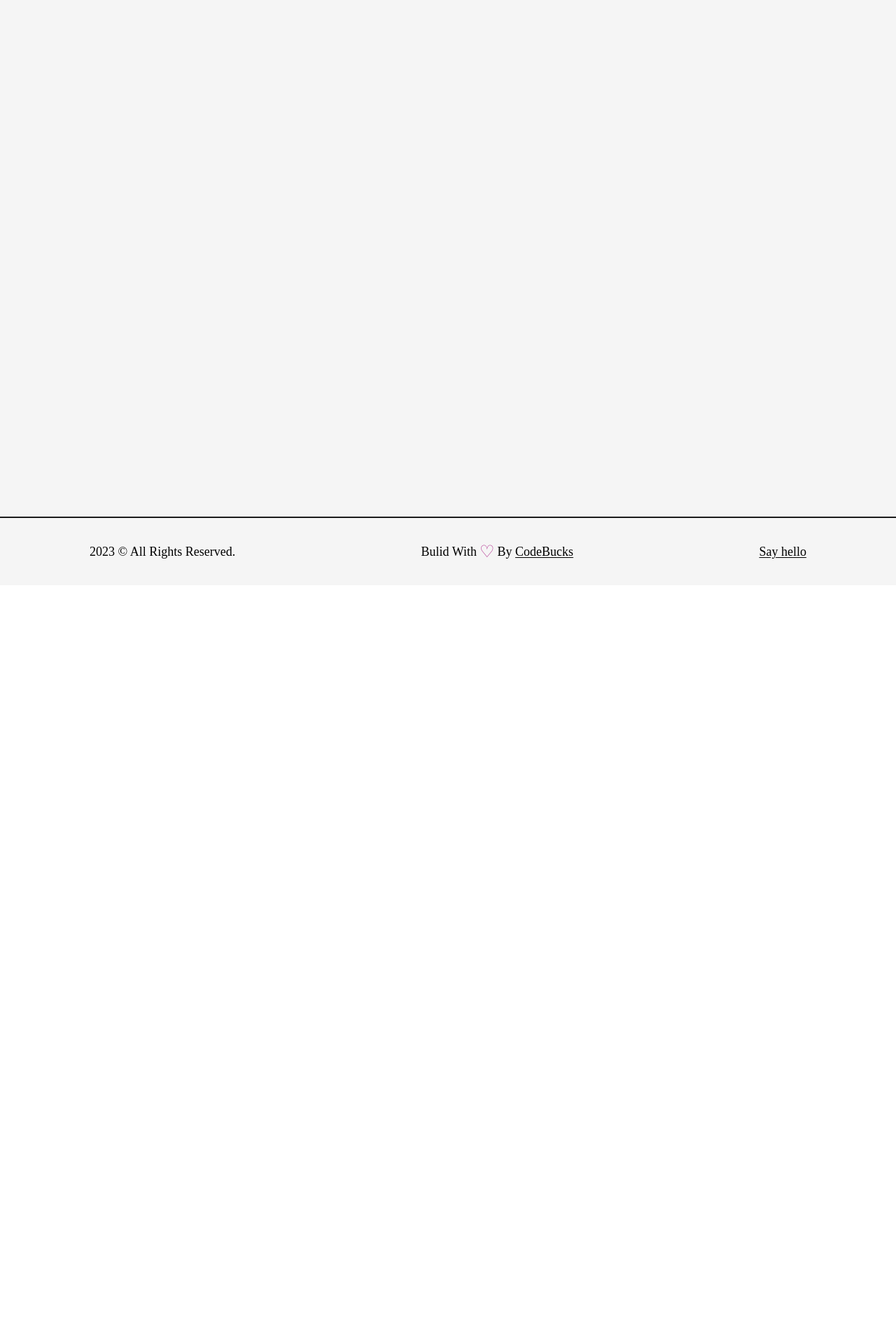
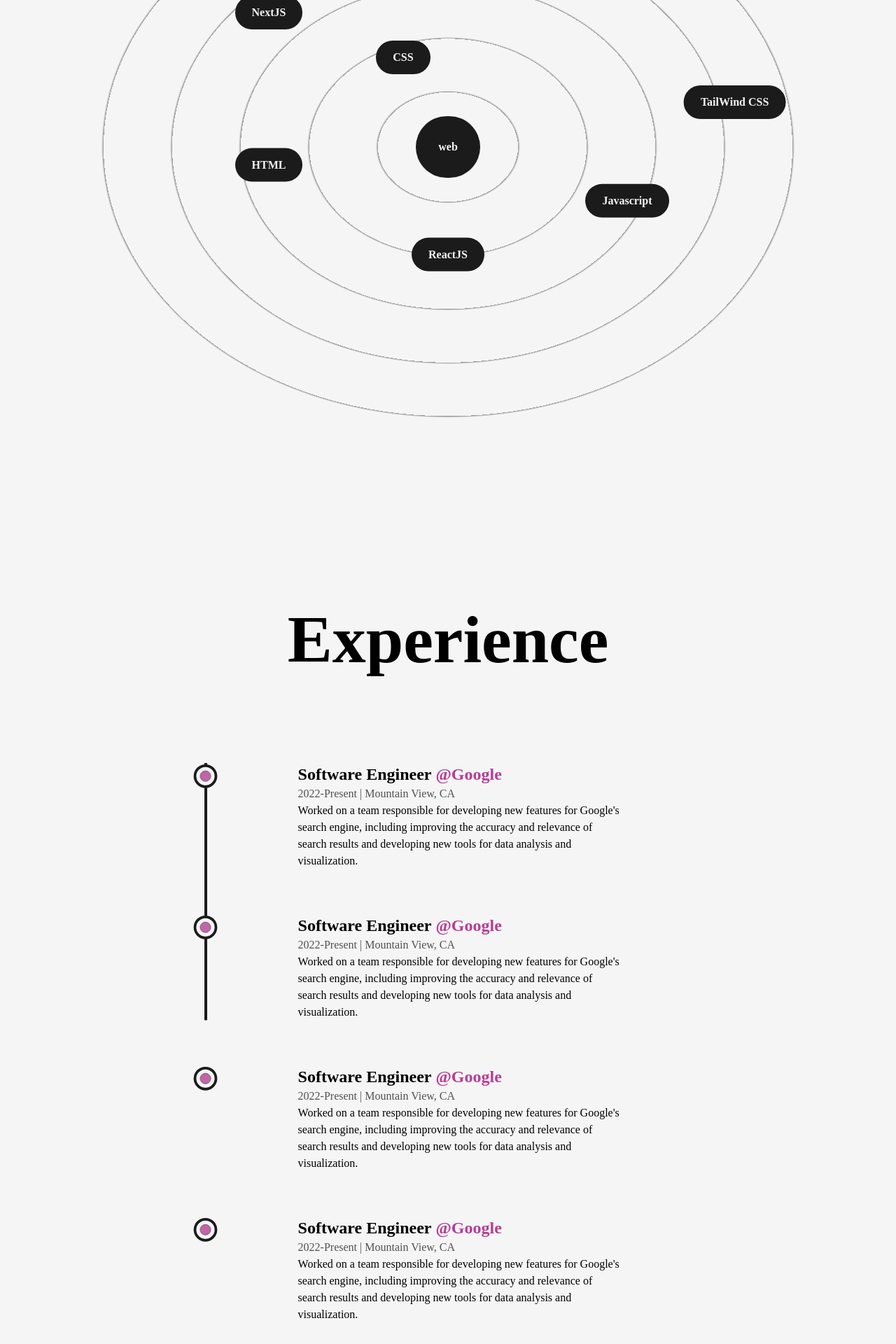
Before and after one commit to toshiki19/portfolio, a Next.js app: page /about in a window 1280 px wide. Shown: the part 1300-3220 px from the top of the page at 70% size. Before the commit the page ends 2136 px from the top, so only its background shows below. Built offline with nearby package versions, Linux system fonts and the light colour scheme.

Commit message:
SkillとExperienceとEducation完成

```diff
--- /dev/null
+++ b/src/components/education.js
@@ -0,0 +1,80 @@
+import React from 'react'
+import { motion, useScroll } from "framer-motion"
+import { useRef } from 'react'
+import LiIcon from './liIcon'
+
+const Details = ({ type, time, place, info}) => {
+    const ref = useRef(null);
+    return  (
+    <li ref={ref} className='my-8 first:mt-0 last:mb-0 w-[60%] mx-auto flex flex-col items-center justify-between' >
+        <LiIcon reference={ref}/>
+        <motion.div
+        initial={{y:50}}
+        whileInView={{y:0}}
+        transition={{duration:0.5, type:'spring'}}
+        >
+            <h3 className='capitalize font-bold text-2xl'>
+                {type}
+            </h3>
+            <span className='capitalize font-medium text-dark/75'>
+            {time} | {place}
+            </span>
+            <p className='font-medium w-full'>
+                {info}
+            </p>
+        </motion.div>
+    </li>
+    )
+}
+
+const Education = () => {
+    const ref = useRef(null);
+    const { scrollYProgress } = useScroll(
+        {
+            target: ref,
+            offset: ["start end", "center start"]
+        }
+    );
+  return (
+    <div className='my-64'>
+        <h2 className='font-bold text-8xl mb-32 w-full text-center'>Experience</h2>
+
+        <div ref={ref} className='w-[75%] mx-auto relative'>
+            <motion.div style={{scaleY: scrollYProgress}}
+            className='absolute left-9 top-0 w-[4px] h-full bg-dark origin-top' />
+            <ul className='w-full flex flex-col items-start justify-between ml-4'>
+                <Details
+                type="Bachelor Of Science In Computer Science"
+                time="2016-2020"
+                place="Massachusetts Institute Of Technology (MIT)"
+                info="Relevant courses included Data Structures and Algorithms, Computer Systems Engineering, and Artificial
+                Intelligence."
+                />
+                <Details
+                type="Bachelor Of Science In Computer Science"
+                time="2016-2020"
+                place="Massachusetts Institute Of Technology (MIT)"
+                info="Relevant courses included Data Structures and Algorithms, Computer Systems Engineering, and Artificial
+                Intelligence."
+                />
+                <Details
+                type="Bachelor Of Science In Computer Science"
+                time="2016-2020"
+                place="Massachusetts Institute Of Technology (MIT)"
+                info="Relevant courses included Data Structures and Algorithms, Computer Systems Engineering, and Artificial
+                Intelligence."
+                />
+                <Details
+                type="Bachelor Of Science In Computer Science"
+                time="2016-2020"
+                place="Massachusetts Institute Of Technology (MIT)"
+                info="Relevant courses included Data Structures and Algorithms, Computer Systems Engineering, and Artificial
+                Intelligence."
+                />
+            </ul>
+        </div>
+    </div>
+  )
+}
+
+export default Education;
--- /dev/null
+++ b/src/components/experience.js
@@ -0,0 +1,85 @@
+import React from 'react'
+import { motion, useScroll } from "framer-motion"
+import { useRef } from 'react'
+import LiIcon from './liIcon'
+
+const Details = ({position, company, companyLink, time, address, work}) => {
+    const ref = useRef(null);
+    return  (
+    <li ref={ref} className='my-8 first:mt-0 last:mb-0 w-[60%] mx-auto flex flex-col items-center justify-between' >
+        <LiIcon reference={ref}/>
+        <motion.div
+        initial={{y:50}}
+        whileInView={{y:0}}
+        transition={{duration:0.5, type:'spring'}}
+        >
+            <h3 className='capitalize font-bold text-2xl'>{position}&nbsp;<a href={companyLink}
+            target='_blank'
+            className='text-primary capitalize'
+            >@{company}</a></h3>
+            <span className='capitalize font-medium text-dark/75'>
+            {time} | {address}
+            </span>
+            <p className='font-medium w-full'>
+                {work}
+            </p>
+        </motion.div>
+    </li>
+    )
+}
+
+const Experience = () => {
+    const ref = useRef(null);
+    const { scrollYProgress } = useScroll(
+        {
+            target: ref,
+            offset: ["start end", "center start"]
+        }
+    );
+  return (
+    <div className='my-64'>
+        <h2 className='font-bold text-8xl mb-32 w-full text-center'>Experience</h2>
+
+        <div ref={ref} className='w-[75%] mx-auto relative'>
+            <motion.div style={{scaleY: scrollYProgress}}
+            className='absolute left-9 top-0 w-[4px] h-full bg-dark origin-top' />
+            <ul className='w-full flex flex-col items-start justify-between ml-4'>
+                <Details
+                position="Software Engineer" company="Google"
+                companyLink="www.google.com"
+                time="2022-Present" address="Mountain View, CA"
+                work="Worked on a team responsible for developing new features for Google's
+                search engine, including improving the accuracy and relevance of search results and
+                developing new tools for data analysis and visualization."
+                />
+                <Details
+                position="Software Engineer" company="Google"
+                companyLink="www.google.com"
+                time="2022-Present" address="Mountain View, CA"
+                work="Worked on a team responsible for developing new features for Google's
+                search engine, including improving the accuracy and relevance of search results and
+                developing new tools for data analysis and visualization."
+                />
+                <Details
+                position="Software Engineer" company="Google"
+                companyLink="www.google.com"
+                time="2022-Present" address="Mountain View, CA"
+                work="Worked on a team responsible for developing new features for Google's
+                search engine, including improving the accuracy and relevance of search results and
+                developing new tools for data analysis and visualization."
+                />
+                <Details
+                position="Software Engineer" company="Google"
+                companyLink="www.google.com"
+                time="2022-Present" address="Mountain View, CA"
+                work="Worked on a team responsible for developing new features for Google's
+                search engine, including improving the accuracy and relevance of search results and
+                developing new tools for data analysis and visualization."
+                />
+            </ul>
+        </div>
+    </div>
+  )
+}
+
+export default Experience
--- /dev/null
+++ b/src/components/liIcon.js
@@ -0,0 +1,26 @@
+import React from 'react'
+import { motion, useScroll} from 'framer-motion'
+
+const LiIcon = ({reference}) => {
+    const { scrollYProgress } = useScroll(
+        {
+            target: reference,
+            offset: ["center end", "center center"]
+        }
+    );
+  return (
+    <figer className='absolute left-0 stroke-dark'>
+        <svg className='-rotate-90' width="75" height="75" viewBox="0 0 100 100">
+            <circle cx="75" cy="50" r="20" className='stroke-primary stroke-1 fill-none'/>
+            <motion.circle cx="75" cy="50" r="20" className='fill-light stroke-[5px]'
+            style={{
+                pathLength: scrollYProgress,
+            }}
+            />
+            <circle cx="75" cy="50" r="10" className='animate-pulse fill-primary stroke-1'/>
+        </svg>
+    </figer>
+  )
+}
+
+export default LiIcon
--- a/src/components/skills.js
+++ b/src/components/skills.js
@@ -1,10 +1,37 @@
 import React from 'react'
+import { motion } from 'framer-motion'
+
+const Skill = ({name, x, y}) => {
+    return (
+        <motion.div className='flex items-center justify-center rounded-full font-semibold
+            bg-dark text-light py-3 px-6 shadow-dark cursor-pointer absolute'
+            whileHover={{scale:1.05}}
+            initial={{x:0, y:0}}
+            whileInView={{x:x, y:y}}
+            transition={{duration:1.5}}
+            viewport={{once:true}}
+            >
+            {name}
+        </motion.div>
+    )
+}
 
 const Skills = () => {
   return (
     <>
         <h2 className='font-bold text-8xl mt-64 w-full text-center'>Skills</h2>
-        <div className='w-full h-screen relative flex items-center justify-center rounded-full'>
+        <div className='w-full h-screen relative flex items-center justify-center rounded-full bg-circularLight'>
+            <motion.div className='flex items-center justify-center rounded-full font-semibold
+            bg-dark text-light p-8 shadow-dark cursor-pointer'
+            whikeHover={{scale:1.05}}>
+                web
+            </motion.div>
+            <Skill name="HTML" x="-20vw" y="2vw" />
+            <Skill name="CSS" x="-5vw" y="-10vw" />
+            <Skill name="Javascript" x="20vw" y="6vw" />
+            <Skill name="ReactJS" x="0vw" y="12vw" />
+            <Skill name="NextJS" x="-20vw" y="-15vw" />
+            <Skill name="TailWind CSS" x="32vw" y="-5vw" />
 
         </div>
     </>
--- a/src/pages/about.js
+++ b/src/pages/about.js
@@ -6,6 +6,8 @@
 import profilePic from '../../public/images/profile/i-zi-_2.png'
 import { useInView, useMotionValue, useSpring } from 'framer-motion';
 import Skills from '@/components/skills'
+import Experience from '@/components/experience'
+import Education from '@/components/education'
 
 const AnimatedNumber = ({value}) => {
     const ref = useRef(null);
@@ -87,6 +89,8 @@
                 </div>
             </div>
             <Skills />
+            <Experience />
+            <Education />
             </Layout>
         </main>
     </>
--- /dev/null
+++ b/src/pages/project.js
@@ -0,0 +1,9 @@
+import React from 'react'
+
+const project = () => {
+  return (
+    <div>project</div>
+  )
+}
+
+export default project
--- a/tailwind.config.js
+++ b/tailwind.config.js
@@ -22,6 +22,9 @@
       },
       animation: {
         'spin-slow': 'spin 10s linear infinite',
+      },
+      backgroundImage:{
+        circularLight: 'repeating-radial-gradient(rgba(0,0,0,0.4) 2px, #f5f5f5 5px, #f5f5f5 100px);',
       }
     },
   },
```
